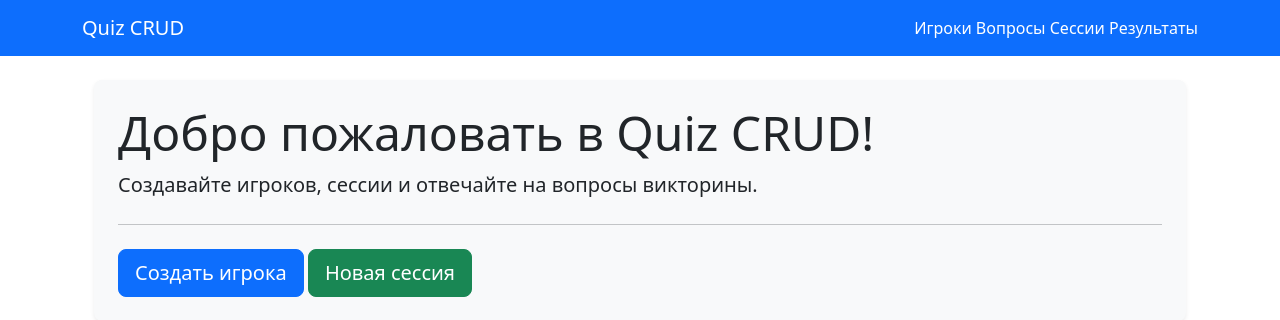
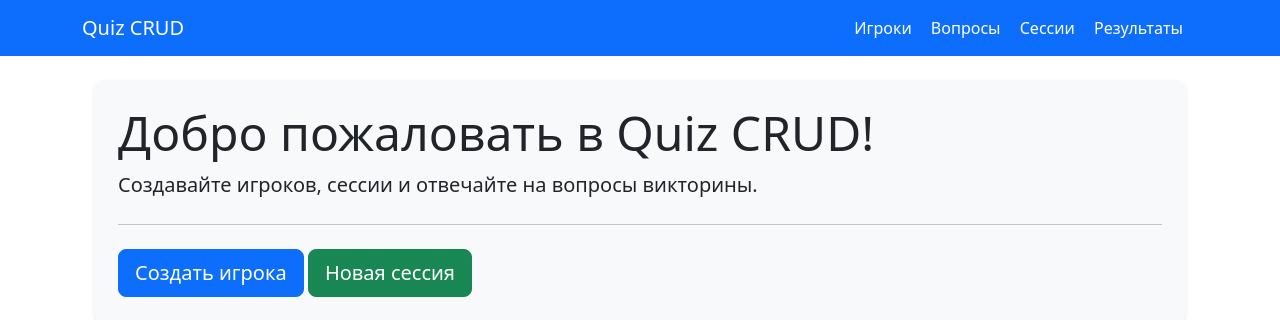
Before and after one commit to esenkanovab-pixel/Game, a Django app: page / in a window 1280 px wide. Shown: the top 320 px of the page. Run offline with Django 4.2, Linux system fonts and the light colour scheme; data that the repository does not hold is empty.

Commit message:
corrections

```diff
--- a/static/custom.css
+++ b/static/custom.css
@@ -1 +1,4 @@
 body { padding-bottom: 40px; }
+.navbar .nav-link {
+    margin-right: 15px;
+}
```
